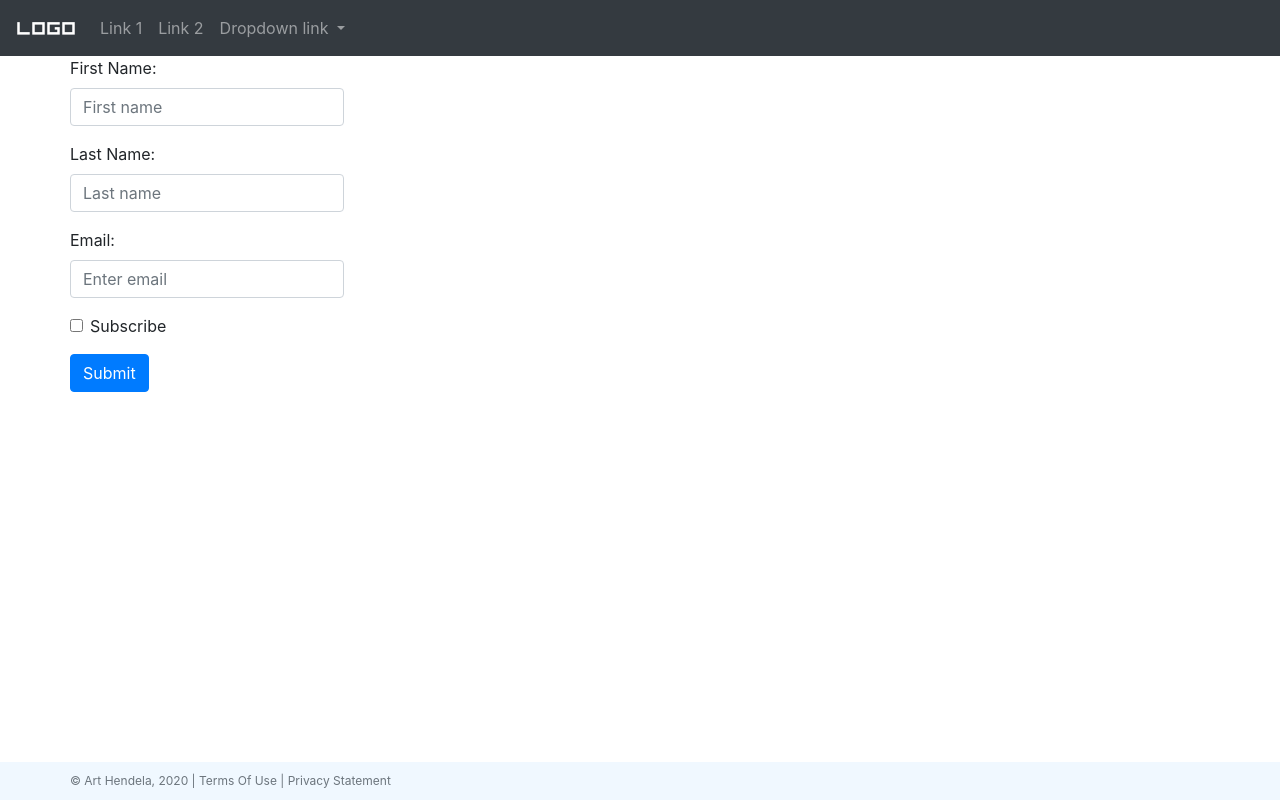
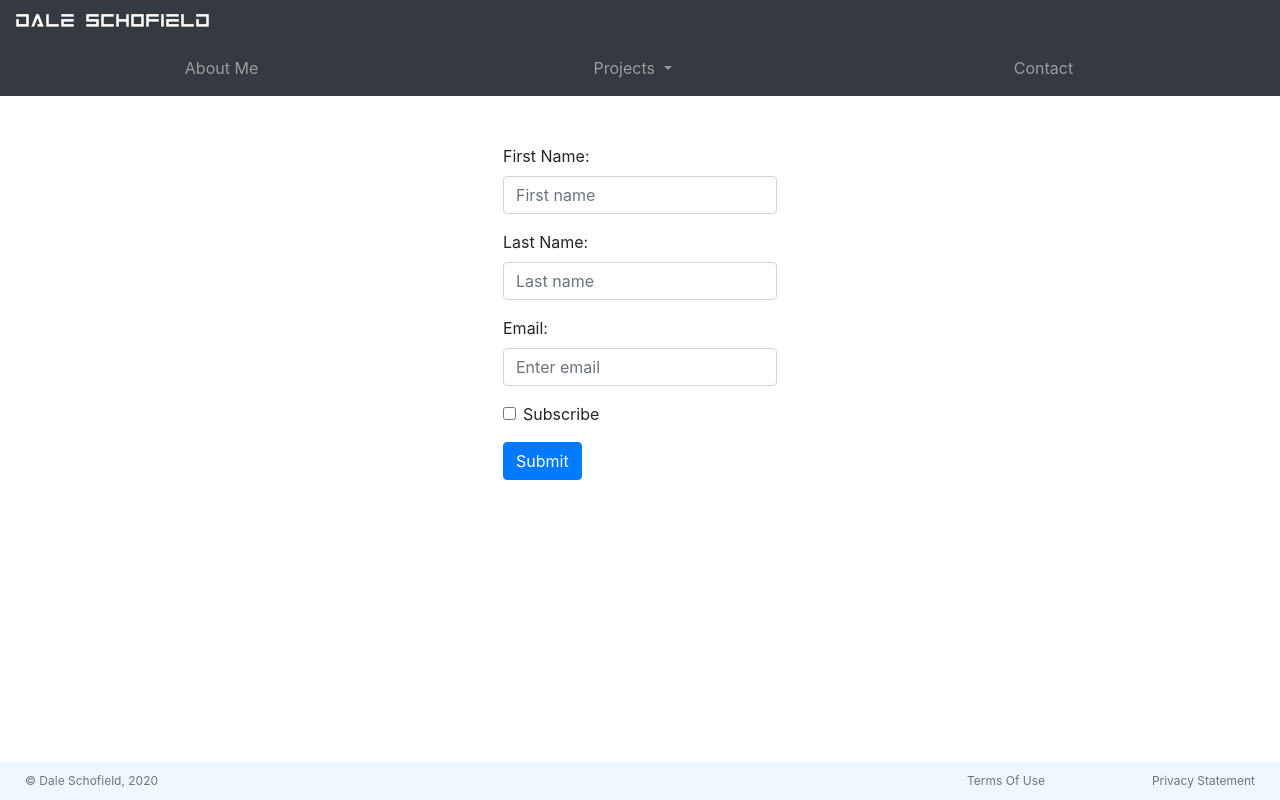
Before and after one commit to djs93/IS117-Final-Site, a plain HTML site: page contact.html in a window 1280 px wide. Drawn offline with nearby package versions, Linux system fonts and the light colour scheme.

Commit message:
Contact page done

```diff
--- a/contact.html
+++ b/contact.html
@@ -11,39 +11,41 @@
 </head>
 <body>
 <div class="container-fluid">
+    <div class="row justify-content-start bg-dark navbar-dark">
+        <!-- Brand -->
+        <a class="navbar-brand col-12" href="index.html">Dale Schofield</a>
+    </div>
     <div class="row">
-        <nav class="navbar navbar-expand-md
-                    justify-content-start
+        <nav class="navbar navbar-expand-sm
+                    justify-content-center
                     bg-dark navbar-dark
                     col-12">
 
-            <!-- Brand -->
-            <a class="navbar-brand" href="#">Logo</a>
             <!-- Responsive Button for the smaller menu -->
             <button class="navbar-toggler" type="button"
                     data-toggle="collapse" data-target="#collapsibleNavbar">
                 <span class="navbar-toggler-icon"></span>
             </button>
-            <div class="collapse navbar-collapse" id="collapsibleNavbar">
-                <ul class="navbar-nav">
+            <div class="collapse navbar-collapse text-center" id="collapsibleNavbar">
+                <ul class="navbar-nav col-12">
                     <!-- Links -->
-                    <li class="nav-item">
-                        <a class="nav-link" href="#">Link 1</a>
-                    </li>
-                    <li class="nav-item">
-                        <a class="nav-link" href="#">Link 2</a>
+                    <li class="nav-item col">
+                        <a class="nav-link" href="aboutme.html">About Me</a>
                     </li>
                     <!-- Dropdown -->
-                    <li class="nav-item dropdown">
+                    <li class="nav-item dropdown col">
                         <a class="nav-link dropdown-toggle" href="#" id="navbardrop"
                            data-toggle="dropdown">
-                            Dropdown link
+                            Projects
                         </a>
-                        <div class="dropdown-menu">
-                            <a class="dropdown-item" href="#">Link 1</a>
-                            <a class="dropdown-item" href="#">Link 2</a>
-                            <a class="dropdown-item" href="#">Link 3</a>
+                        <div class="dropdown-menu text-center">
+                            <a class="dropdown-item" href="projects/2DEngine.html">WIP 2D Game Engine</a>
+                            <a class="dropdown-item" href="projects/VulkanEngine.html">Vulkan Game Engine</a>
+                            <a class="dropdown-item" href="projects/Quake4Mod.html">Quake 4 Mod</a>
                         </div>
+                    </li>
+                    <li class="nav-item col">
+                        <a class="nav-link" href="contact.html">Contact</a>
                     </li>
                 </ul>
             </div>
@@ -51,7 +53,7 @@
 
     </div>
     <div class="container">
-    <div class="row">
+    <div class="row justify-content-center mt-5">
         <form action="">
             <div class="form-group">
                 <label for="firstname">First Name:</label>
@@ -78,10 +80,12 @@
         </form>
     </div>
     </div>
-    <footer class="footer page-footer font-small ">
-        <div class="container">
+    <footer class="footer">
+        <div class="container-fluid">
             <div class="row">
-                <span class="text-muted">&copy; Art Hendela, 2020 |  Terms Of Use  |  Privacy Statement</span>
+                <p class="col-8 text-muted text-left">&copy; Dale Schofield, 2020</p>
+                <p class="col text-muted text-right">Terms Of Use</p>
+                <p class="col text-muted text-right">Privacy Statement</p>
             </div>
         </div>
     </footer>
```
